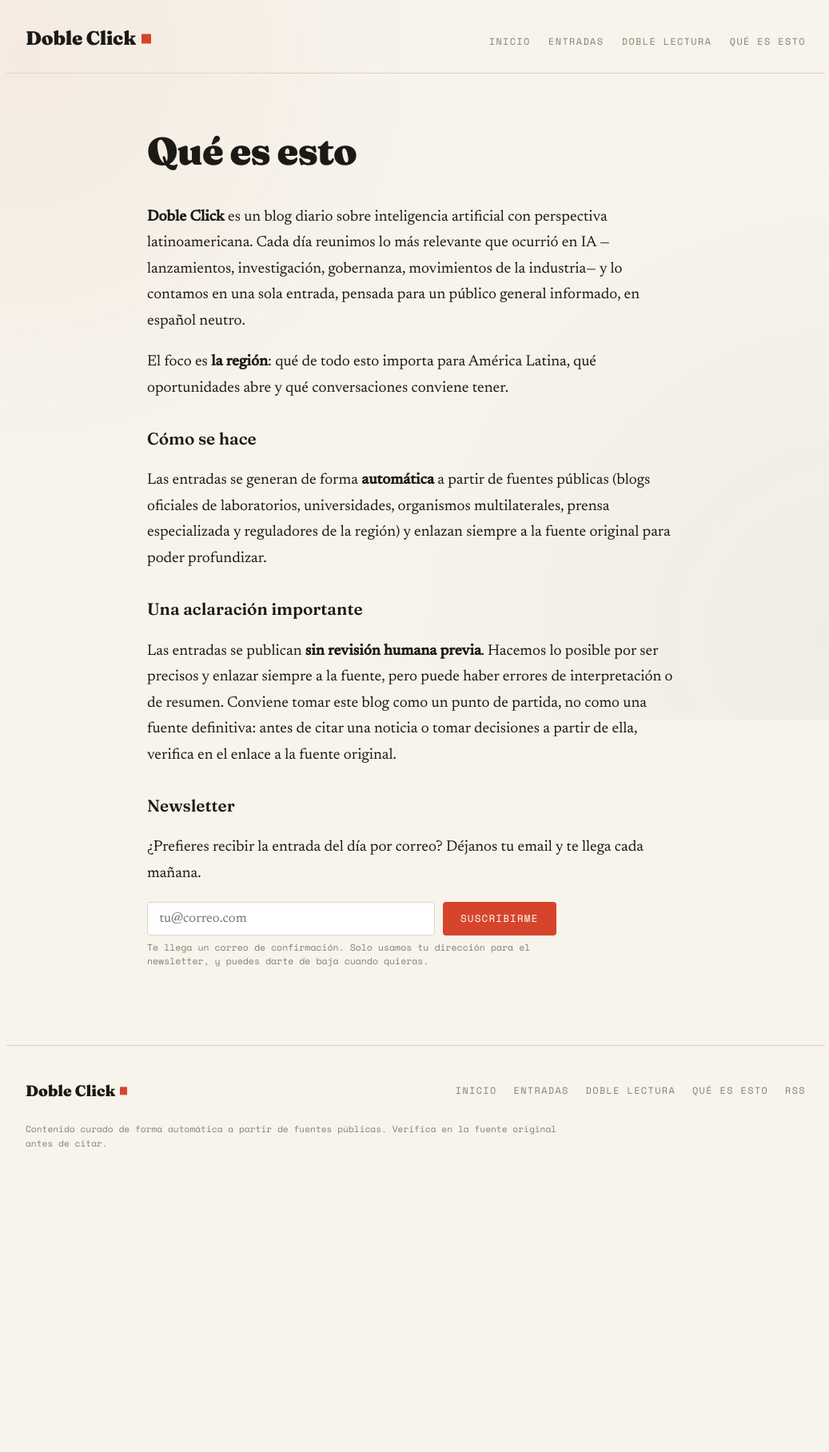
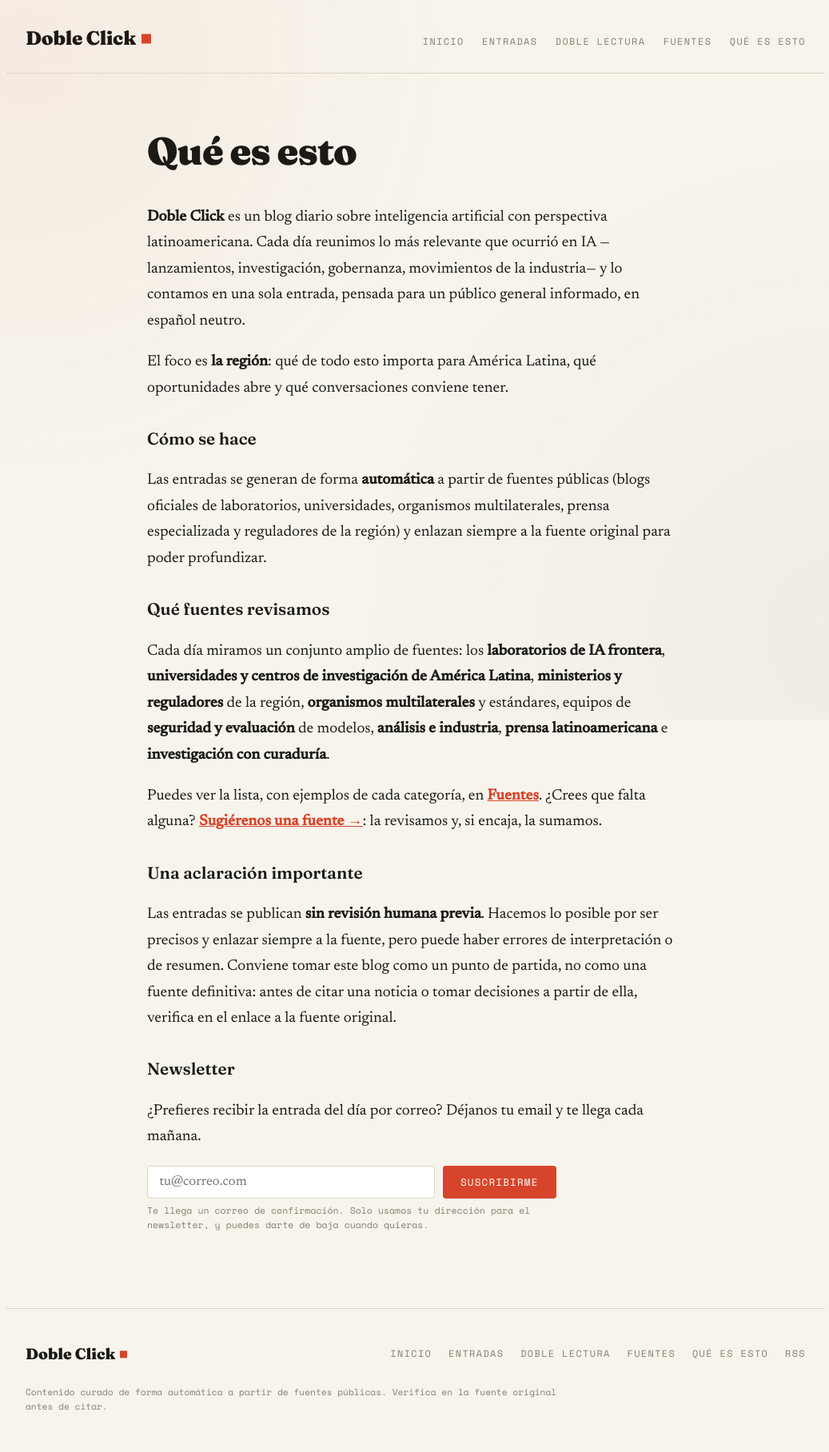
Before and after one commit to jaguridi/doble-click-blog, a Jekyll site: the page built from about.md, in a window 1280 px wide. Shown: the whole page at 80% size, without its empty margins (120-1157 px from the left). Built offline with Jekyll 4.4.1, drawn with Linux system fonts in a browser that asks for light colours; before the commit the page ends 1487 px from its top, so only the background shows below that.

Commit message:
Fuentes: pagina /fuentes/ publica + formulario de sugerencias
- Nueva pagina /fuentes/ que se arma desde _data/fuentes.yml (8 categorias, 50 fuentes)
- Seccion 'Que fuentes revisamos' en about + enlace y CTA para sugerir
- 'Fuentes' en el nav (header y footer)
- Estilos para la lista y el formulario apilado (reusa las clases .sub-*)

Co-Authored-By: Claude Opus 4.8 (1M context) <noreply@anthropic.com>

```diff
--- a/_layouts/default.html
+++ b/_layouts/default.html
@@ -19,6 +19,7 @@
       <a href="{{ '/' | relative_url }}">Inicio</a>
       <a href="{{ '/entradas/' | relative_url }}">Entradas</a>
       <a href="{{ '/doble-lectura/' | relative_url }}">Doble Lectura</a>
+      <a href="{{ '/fuentes/' | relative_url }}">Fuentes</a>
       <a href="{{ '/about/' | relative_url }}">Qué es esto</a>
     </nav>
   </header>
@@ -34,6 +35,7 @@
         <a href="{{ '/' | relative_url }}">Inicio</a>
         <a href="{{ '/entradas/' | relative_url }}">Entradas</a>
         <a href="{{ '/doble-lectura/' | relative_url }}">Doble Lectura</a>
+        <a href="{{ '/fuentes/' | relative_url }}">Fuentes</a>
         <a href="{{ '/about/' | relative_url }}">Qué es esto</a>
         <a href="{{ '/feed.xml' | relative_url }}">RSS</a>
       </nav>
--- a/about.md
+++ b/about.md
@@ -11,6 +11,12 @@ El foco es **la región**: qué de todo esto importa para América Latina, qué
 ### Cómo se hace
 
 Las entradas se generan de forma **automática** a partir de fuentes públicas (blogs oficiales de laboratorios, universidades, organismos multilaterales, prensa especializada y reguladores de la región) y enlazan siempre a la fuente original para poder profundizar.
+
+### Qué fuentes revisamos
+
+Cada día miramos un conjunto amplio de fuentes: los **laboratorios de IA frontera**, **universidades y centros de investigación de América Latina**, **ministerios y reguladores** de la región, **organismos multilaterales** y estándares, equipos de **seguridad y evaluación** de modelos, **análisis e industria**, **prensa latinoamericana** e **investigación con curaduría**.
+
+Puedes ver la lista, con ejemplos de cada categoría, en **[Fuentes](/fuentes/)**. ¿Crees que falta alguna? **[Sugiérenos una fuente →](/fuentes/#sugerir)**: la revisamos y, si encaja, la sumamos.
 
 ### Una aclaración importante
 
--- a/assets/css/style.css
+++ b/assets/css/style.css
@@ -252,3 +252,22 @@ body::before{
 .confirm-box{ padding:1rem 0 2rem; font-size:1.15rem; }
 .confirm-title{ font-family:"Fraunces", serif; font-weight:600; color:var(--accent); font-size:1.9rem; letter-spacing:-.01em; margin:.2rem 0 .6rem; }
 .confirm-loading{ color:var(--muted); }
+
+/* ---------- fuentes ---------- */
+.fuentes-intro{ color:var(--ink-soft); font-size:1.15rem; margin:0 0 1.4rem; max-width:40rem; }
+.fuentes-cat{ margin:2.2rem 0; padding-top:1.4rem; border-top:1px solid var(--line); }
+.fuentes-cat-title{ font-family:"Fraunces", serif; font-weight:600; font-size:1.5rem; letter-spacing:-.01em; margin:0 0 .3rem; }
+.fuentes-desc{ color:var(--muted); font-size:1rem; line-height:1.6; margin:0 0 .9rem; max-width:42rem; }
+.fuentes-list{ list-style:none; padding:0; margin:0; display:grid; grid-template-columns:repeat(auto-fill, minmax(15rem, 1fr)); gap:.35rem .9rem; }
+.fuentes-list li{ margin:0; }
+.fuentes-list a{ color:var(--ink); text-decoration:none; font-size:1.02rem; border-bottom:1px solid rgba(214,69,43,.3); }
+.fuentes-list a:hover{ color:var(--accent); background:rgba(214,69,43,.07); border-bottom-color:var(--accent); }
+
+/* sugerir una fuente */
+.sugerir{ margin:3.2rem 0 1rem; padding-top:1.8rem; border-top:2px solid var(--accent); }
+.sug-form{ flex-direction:column; align-items:stretch; gap:.9rem; max-width:34rem; }
+.sug-field{ display:flex; flex-direction:column; gap:.3rem; }
+.sug-label{ font-family:"Space Mono", monospace; font-size:.72rem; text-transform:uppercase; letter-spacing:.08em; color:var(--muted); }
+.sug-label em{ font-style:normal; text-transform:none; letter-spacing:0; opacity:.75; }
+.sug-textarea{ resize:vertical; min-height:3.4rem; line-height:1.5; }
+.sug-form .sub-btn{ align-self:flex-start; }
```
Also changed, not shown: _data/fuentes.yml (added, +98 -0 lines), fuentes.html (added, +56 -0 lines).
